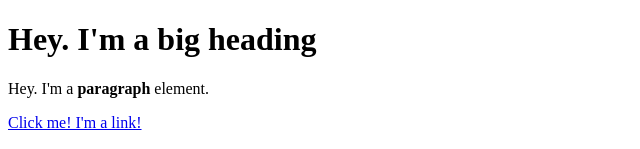
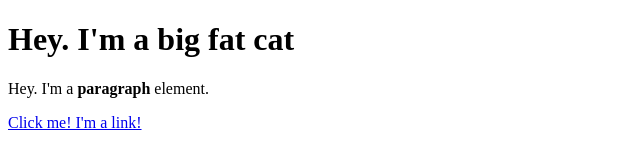
Before and after one commit to astroworldyz/cartoon-hero, a plain HTML site: page test.html in a window 1280 px wide. Shown: the top 149 px of the page, without its empty margins (0-640 px from the left). Drawn offline with Linux system fonts and the light colour scheme.

Commit message:
added big fat act

```diff
--- a/test.html
+++ b/test.html
@@ -4,7 +4,7 @@
 <title>Test Page</title>
 </head>
 <body>
-	<h1>Hey. I'm a big heading</h1>
+	<h1>Hey. I'm a big fat cat</h1>
 	<p>Hey. I'm a <b>paragraph</b> element.</p>
 	<a href="https://google.com" target="_blank" title="Let's go to GOOGLE">Click me! I'm a link!<a/>
 		<p>My name is:<br>
```
